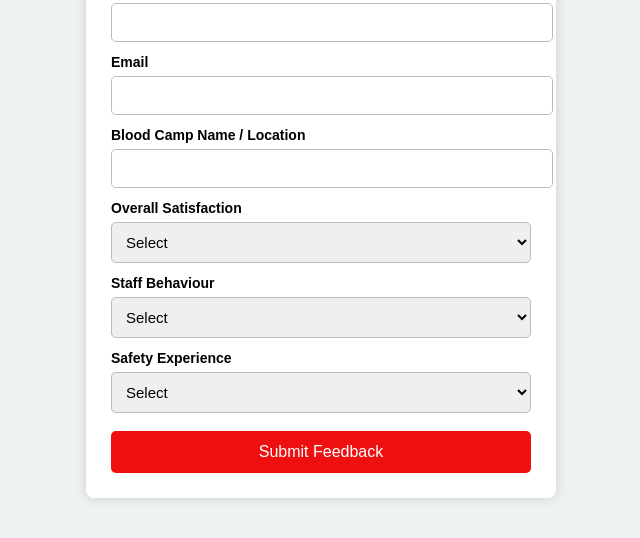
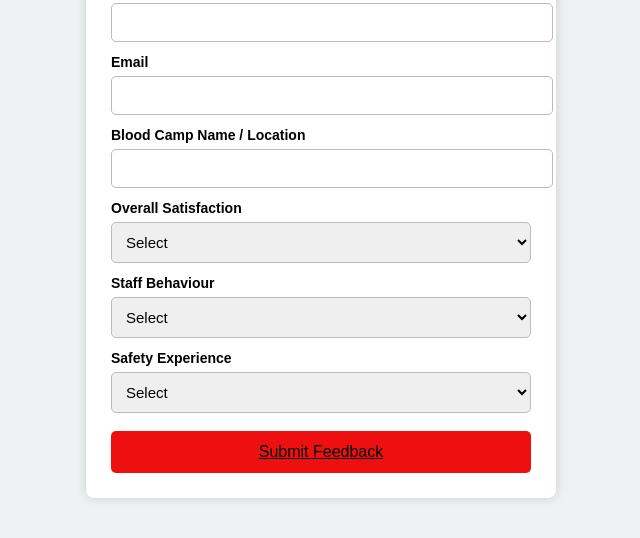
Before and after one commit to arnavneelam1-spec/Pulse_United, a plain HTML site: page feedback.html in a window 1280 px wide. Shown: the part 150-688 px from the top of the page, without its empty margins (319-959 px from the left). Drawn offline with Linux system fonts and the light colour scheme.

Commit message:
Add files via upload

```diff
--- a/feedback.html
+++ b/feedback.html
@@ -47,20 +47,22 @@
             font-size: 15px;
         }
 
-        input[type="submit"] {
+        button {
             margin-top: 18px;
             width: 100%;
             padding: 12px;
             border: none;
             background: #ee1010;
-            color: white;
             font-size: 16px;
             border-radius: 5px;
             cursor: pointer;
         }
 
-        input[type="submit"]:hover {
-            background: #25663e;
+        button:hover {
+            background: yellow;
+        }
+        a {
+            color: black;
         }
     </style>
 
@@ -106,8 +108,7 @@
             <option value="adequate">Adequate</option>
             <option value="more_care_required">More Care Required</option>
         </select>
-
-        <input type="submit" value="Submit Feedback">
+        <button type="submit"><a href="thankyou.html">Submit Feedback</a></button>
     </form>
 </div>
 
```
